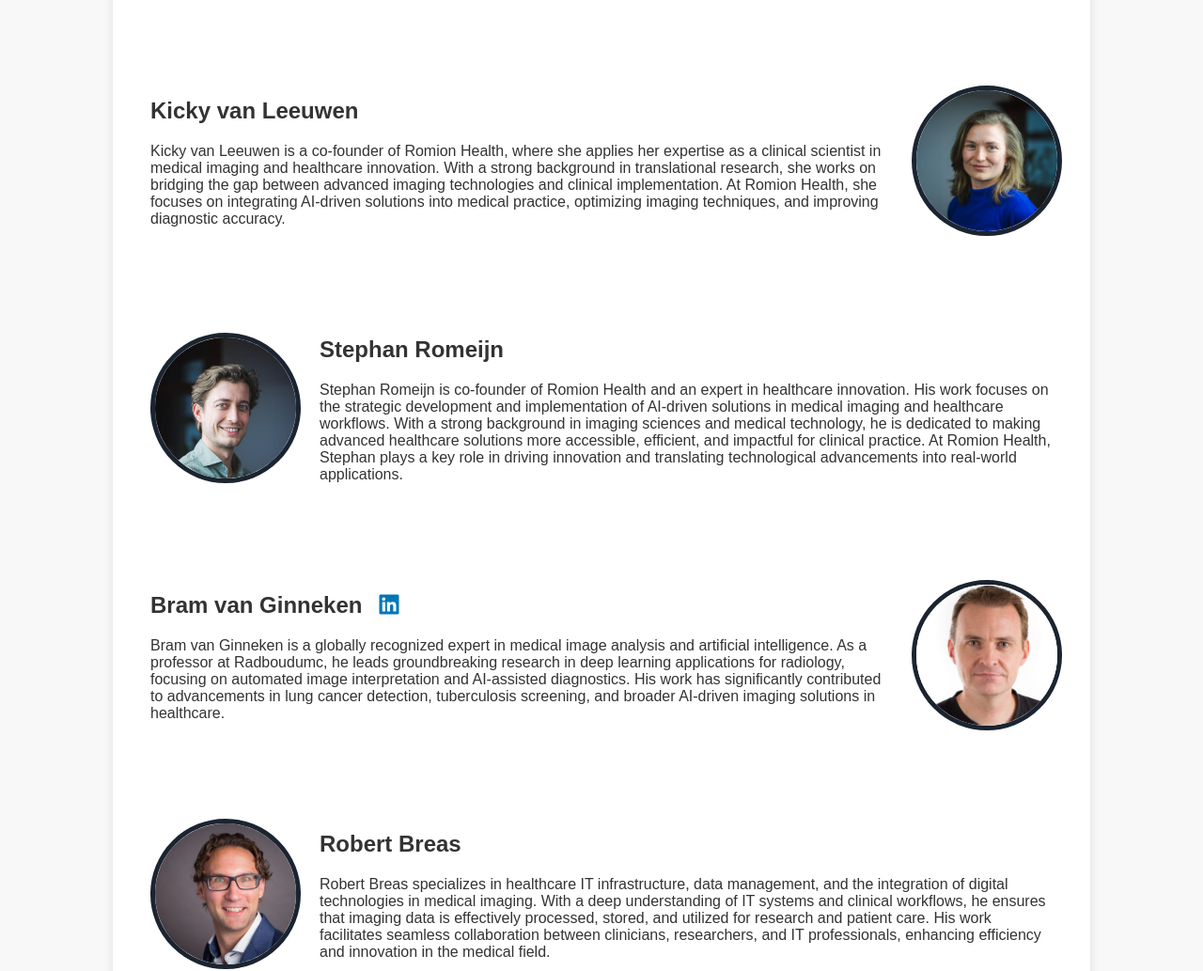
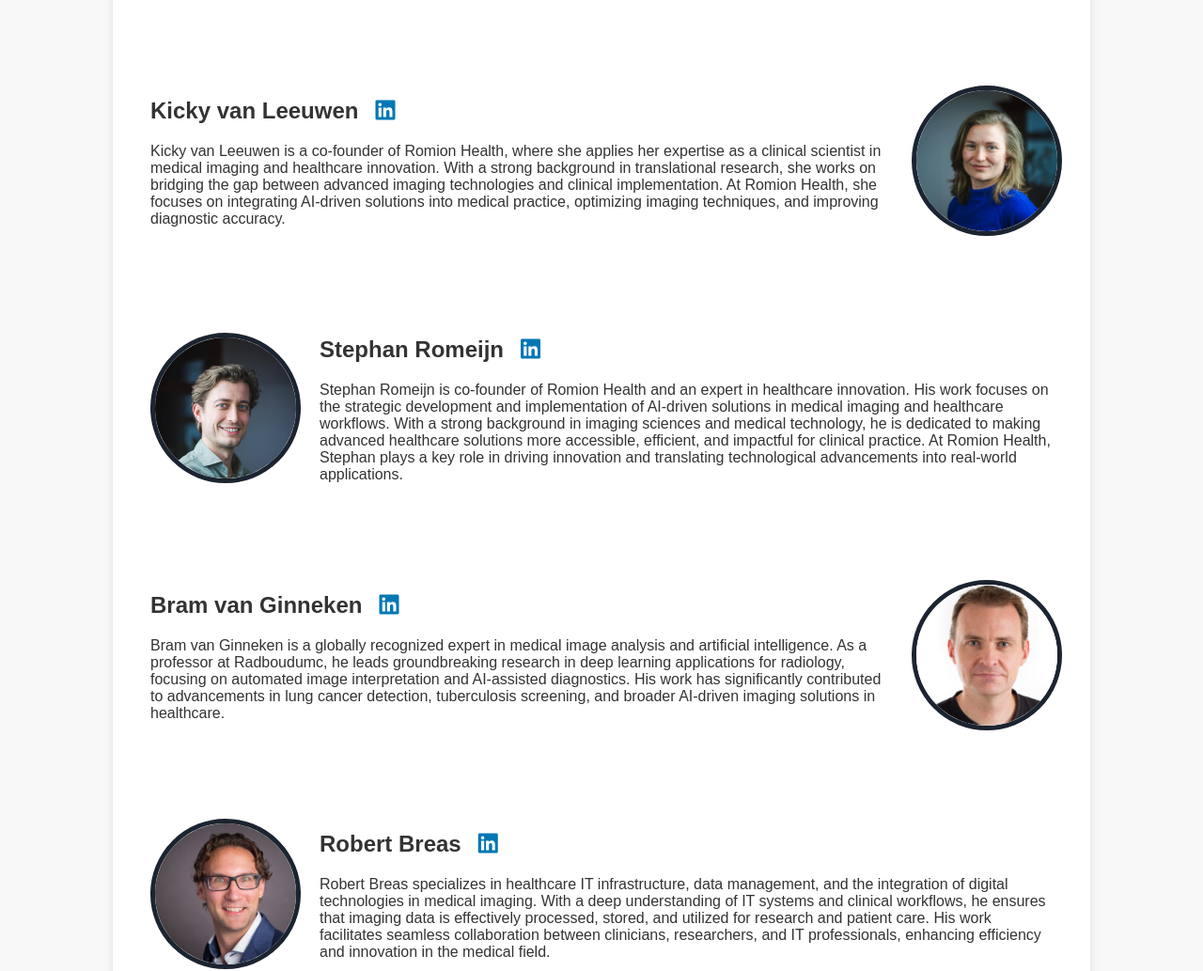
Before and after one commit to marliebesouw/marliebesouw.github.io, a Jekyll site: the page built from speakers.md, in a window 1280 px wide. Shown: the part 577-1610 px from the top of the page at 94% size. Built offline with Jekyll 4.4.1, drawn with Linux system fonts in a browser that asks for light colours.

Commit message:
inserted linkedin for every speaker

```diff
--- a/speakers.md
+++ b/speakers.md
@@ -21,7 +21,10 @@ title: Speakers
 <div class="speaker right">
     <img src="{{ site.url }}/assets/img/Kicky_van_Leeuwen.jpg" alt="Kicky van Leeuwen">
     <div class="speaker-info">
-        <h2>Kicky van Leeuwen</h2>
+        <h2>Kicky van Leeuwen
+        <a href="https://www.linkedin.com/in/kickyvanleeuwen/" target="_blank" style="margin-left:3mm;">
+            <i class="fa-brands fa-linkedin"></i>
+        </a></h2>
         <p> Kicky van Leeuwen is a co-founder of Romion Health, where she applies her expertise as a clinical scientist in medical imaging and healthcare innovation. With a strong background in translational research, she works on bridging the gap between advanced imaging technologies and clinical implementation. At Romion Health, she focuses on integrating AI-driven solutions into medical practice, optimizing imaging techniques, and improving diagnostic accuracy. </p>
     </div>
 </div>
@@ -29,7 +32,10 @@ title: Speakers
 <div class="speaker left">
     <img src="{{ site.url }}/assets/img/Stephan_Romeijn.jpg" alt="Stephan Romeijn">
     <div class="speaker-info">
-        <h2>Stephan Romeijn</h2>
+        <h2>Stephan Romeijn
+        <a href="https://www.linkedin.com/in/stephanromeijn/" target="_blank" style="margin-left:3mm;">
+            <i class="fa-brands fa-linkedin"></i>
+        </a></h2>
         <p>Stephan Romeijn is co-founder of Romion Health and an expert in healthcare innovation. His work focuses on the strategic development and implementation of AI-driven solutions in medical imaging and healthcare workflows. With a strong background in imaging sciences and medical technology, he is dedicated to making advanced healthcare solutions more accessible, efficient, and impactful for clinical practice. At Romion Health, Stephan plays a key role in driving innovation and translating technological advancements into real-world applications.</p>
     </div>
 </div>
@@ -48,7 +54,10 @@ title: Speakers
 <div class="speaker left">
     <img src="{{ site.url }}/assets/img/Robert_Breas.jpg" alt="Robert Breas">
     <div class="speaker-info">
-        <h2>Robert Breas</h2>
+        <h2>Robert Breas
+        <a href="https://www.linkedin.com/in/robertbreas/" target="_blank" style="margin-left:3mm;">
+            <i class="fa-brands fa-linkedin"></i>
+        </a></h2>
         <p> Robert Breas specializes in healthcare IT infrastructure, data management, and the integration of digital technologies in medical imaging. With a deep understanding of IT systems and clinical workflows, he ensures that imaging data is effectively processed, stored, and utilized for research and patient care. His work facilitates seamless collaboration between clinicians, researchers, and IT professionals, enhancing efficiency and innovation in the medical field. </p>
     </div>
 </div>
```
